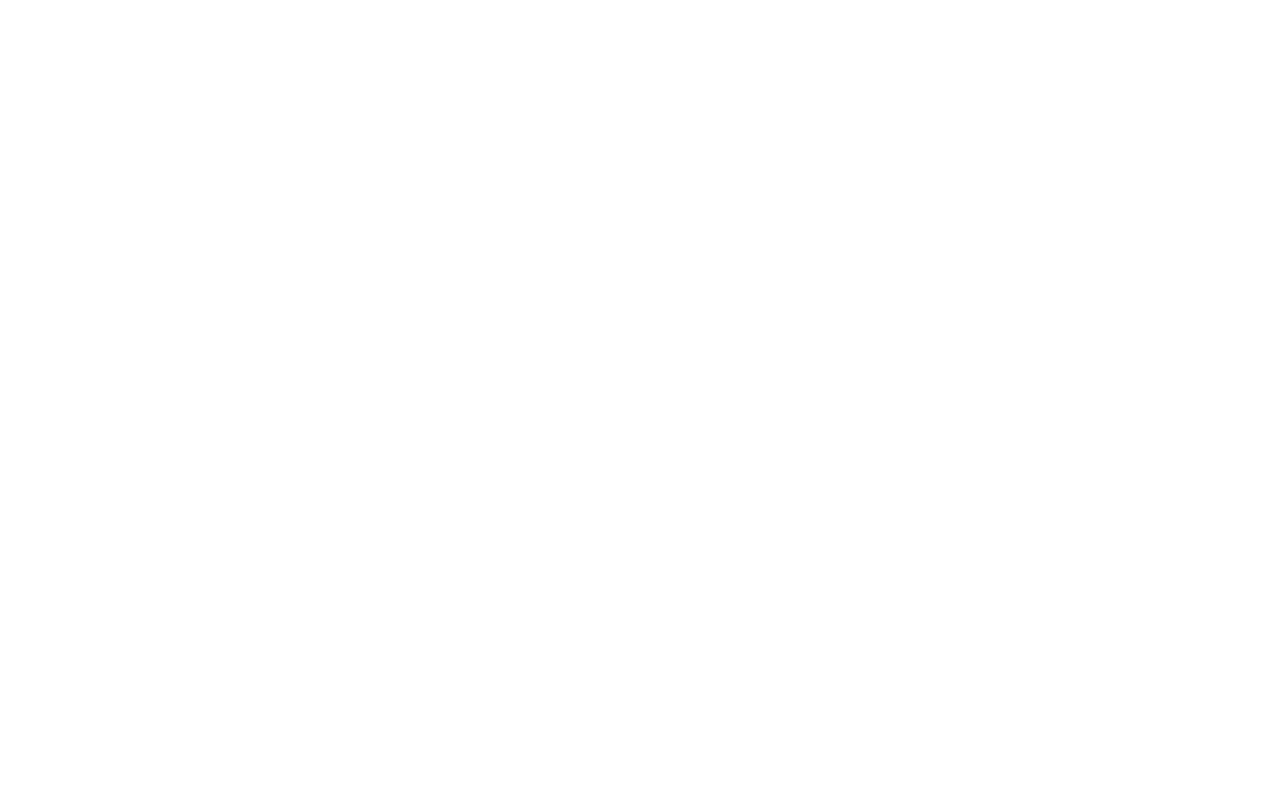
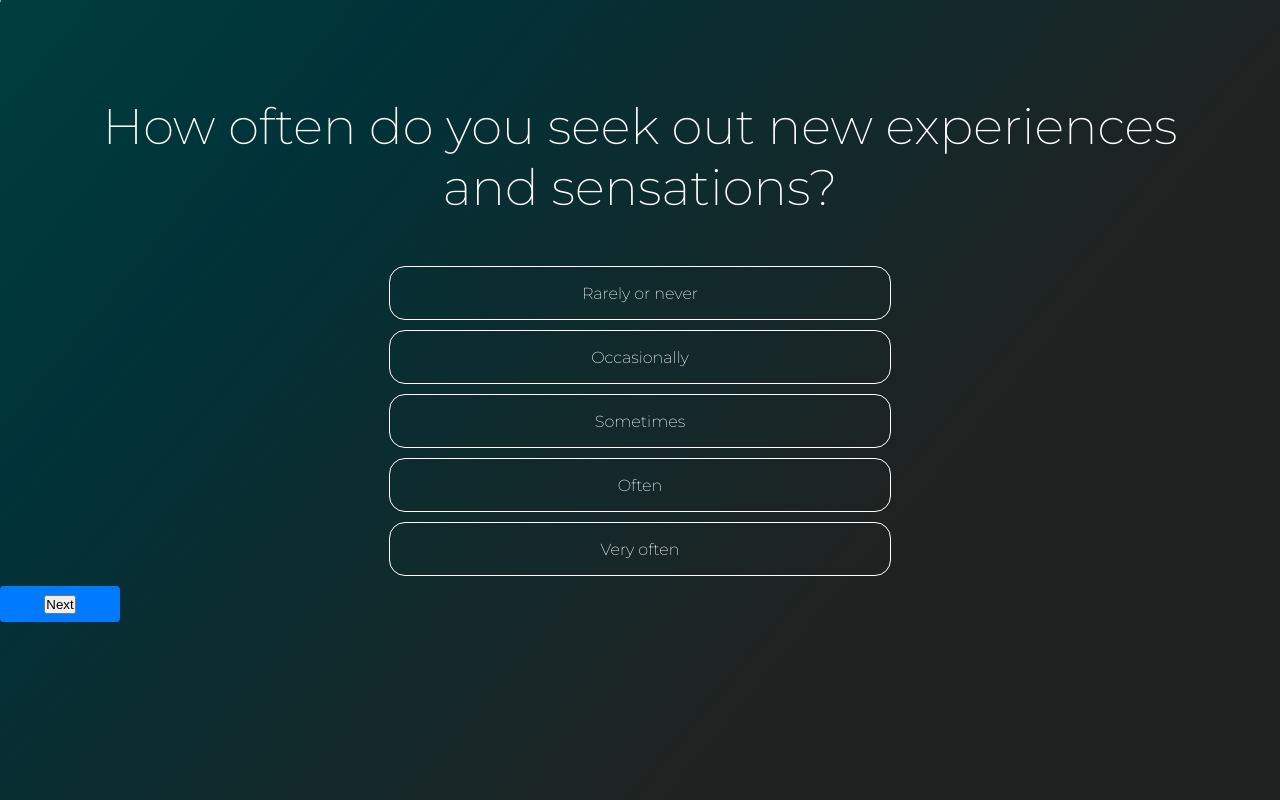
Before and after one commit to Niranjana123-art/CV-Frontend, a React (Create React App) app: page /aptitudeq in a window 1280 px wide. Before the commit this address had no page. Built offline with nearby package versions, Linux system fonts and the light colour scheme; a web font is replaced by a local one.

Commit message:
aptitudeq done

```diff
--- a/src/App.js
+++ b/src/App.js
@@ -15,6 +15,7 @@
 import PersonalityScore from "./pages/PersonalityScore/PersonalityScore";
 import PersonalitySuccess from "./components/PersonalitySuccess/PersonalitySuccess";
 import PersonalityQ from "./components/PersonalityQ/PersonalityQ";
+import AptitudeQ from "./components/AptitudeQ/AptitudeQ";
 
 
 function App() {
@@ -36,6 +37,8 @@
             <Route path="/personality-score" element={<PersonalityScore />} />
             <Route path="/aptitude-score" element={<AptitudeScore />} />
             <Route path="/personalityq" element={<PersonalityQ />} />
+            <Route path="/aptitudeq" element={<AptitudeQ />} />
+
       </Routes>
       </BrowserRouter>
       </div>
--- /dev/null
+++ b/src/components/AptitudeQ/AptitudeQ.css
@@ -0,0 +1,77 @@
+@import url('https://fonts.googleapis.com/css2?family=Montserrat:wght@200&display=swap');
+
+.aptitude_container{
+    min-height: 100vh;
+    width: 100%;
+    background: linear-gradient(129.93deg, #55AEC0 0.09%, #003D3E 0.1%, #003339 21.43%, #1F2221 68.35%);
+
+   z-index: 0;
+}
+
+.aptitude_container h1{
+    color: white;
+    padding-top: 6rem;
+    font-family: 'Montserrat';
+font-style: normal;
+font-weight: 100;
+font-size: 50px;
+text-align: center;
+margin-left: 5rem;
+margin-right: 5rem;
+}
+
+.options-container{
+    display: flex;
+    justify-content: center;
+    align-items: center;
+    flex-direction: column;
+    color: #ffffff;
+    font-family: 'Montserrat';
+    font-style: normal;
+    font-weight: 200;
+    text-align: center;
+}
+.aptitude_button{
+    display: flex;
+    justify-content: center;
+    align-items: center;
+    flex-direction: column;
+    width: 5rem;
+    height: 1rem;
+    padding: 10px 20px;
+    background-color: #007bff;
+    color: #fff;
+    font-size: 16px;
+    font-weight: bold;
+    text-decoration: none;
+    border: none;
+    border-radius: 4px;
+    cursor: pointer;
+
+
+}
+.aptitude_button:hover {
+    background-color: #0056b3;
+    text-decoration: none;
+  }
+
+  .options-container {
+    display: flex;
+    flex-direction: column;
+    background-color: transparent;
+    margin-top: 3rem;
+  }
+
+  .option {
+    display: flex;
+    align-items: center;
+    justify-content: center;
+    padding: 10px;
+    width: 30rem;
+    height: 2rem;
+    border: 1px solid #fff;
+    border-radius: 1rem;
+    margin-bottom: 10px;
+    background-color: transparent;
+
+  }
--- /dev/null
+++ b/src/components/AptitudeQ/AptitudeQ.js
@@ -0,0 +1,56 @@
+import React, { useState } from 'react'
+import './AptitudeQ.css';
+
+const questions = [
+  {
+    question: "How often do you seek out new experiences and sensations?",
+    options: ["Rarely or never ", "Occasionally", "Sometimes", "Often"," Very often" ],
+    answer: 2
+  },
+  // Add more questions
+];
+
+function AptitudeQ() {
+  const [currentQuestion, setCurrentQuestion] = useState(0);
+  const [selectedOption, setSelectedOption] = useState(null);
+
+  const handleOptionClick = (optionIndex) => {
+    setSelectedOption(optionIndex);
+  };
+
+  const handleNextQuestion = () => {
+    // Check answer, provide feedback, and move to the next question
+    // Add your logic here
+
+    // Move to the next question
+    setCurrentQuestion((prevQuestion) => prevQuestion + 1);
+    setSelectedOption(null);
+  };
+
+  const renderOptions = () => {
+    return questions[currentQuestion].options.map((option, index) => (
+      <div
+        key={index}
+        className={`option ${selectedOption === index ? 'selected' : ''}`}
+        onClick={() => handleOptionClick(index)}
+      >
+        {option}
+      </div>
+    ));
+  };
+
+  return (
+    <div className="aptitude_container">
+      <h1>{questions[currentQuestion].question}</h1>
+      <div className="options-container">{renderOptions()}</div>
+      <div className='aptitude_button'>
+        <button onClick={handleNextQuestion}>
+          Next
+        </button>
+      </div>
+
+    </div>
+  );
+}
+
+export default AptitudeQ;
--- a/src/components/PersonalityQ/PersonalityQ.css
+++ b/src/components/PersonalityQ/PersonalityQ.css
@@ -1,7 +1,9 @@
+@import url('https://fonts.googleapis.com/css2?family=Montserrat:wght@200&display=swap');
 .persolityq_container{
     min-height: 100vh;
     width: 100%;
     background: linear-gradient(129.93deg, #55AEC0 0.09%, #003D3E 0.1%, #003339 21.43%, #1F2221 68.35%);
+
 }
 
 .questions_container {
@@ -9,6 +11,8 @@
     flex-direction: column;
     align-items: center;
     margin-top: 2rem;
+
+
   }
 
   .radio_container {
@@ -20,6 +24,11 @@
 
   }
 
+.radio_container label {
+    display: block;
+    padding: 2rem;
+  }
+
   .radio_questions {
     display: flex;
     align-items: center;
@@ -27,16 +36,26 @@
   }
 
   input[type="radio"] {
-    transform: scale(2);
-    margin-right: 35px;
+    -webkit-appearance: none;
+  -moz-appearance: none;
+  appearance: none;
+  /* custom radio button */
+  width: 25px;
+  height: 25px;
+  border: 3px solid #000000;
+  border-radius: 50%;
+  outline: none;
+  transition: all 0.2s ease-in-out;
+  margin-right: 5px;
   }
 
 h3{
-    padding-top: 2rem;
+    padding-top: 6rem;
     font-family: 'Montserrat';
 font-style: normal;
 font-weight: 100;
 font-size: 50px;
 text-align: center;
 color: white;
+margin-left: 4rem;
 }
```
Also changed, not shown: src/assets/image.png (added).
